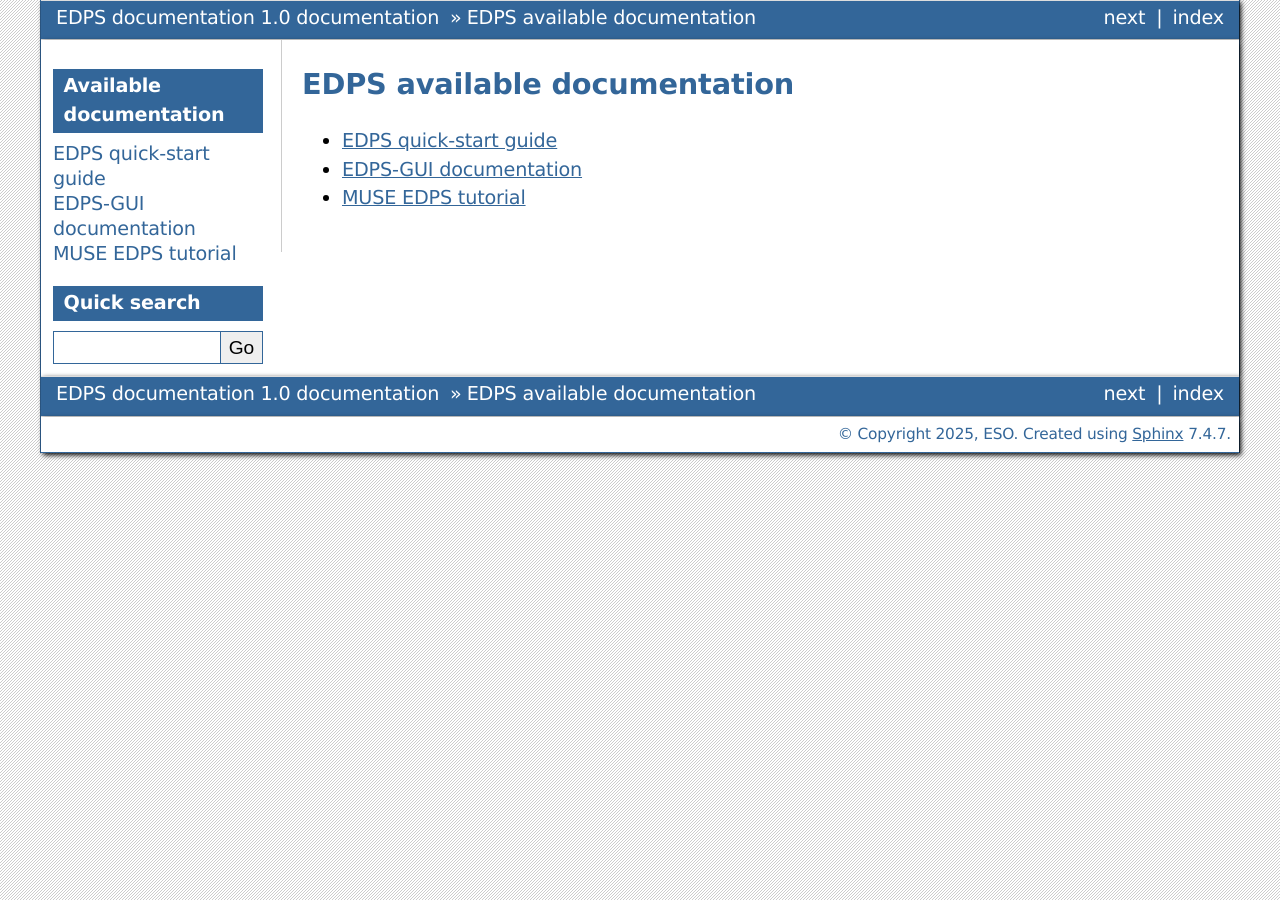
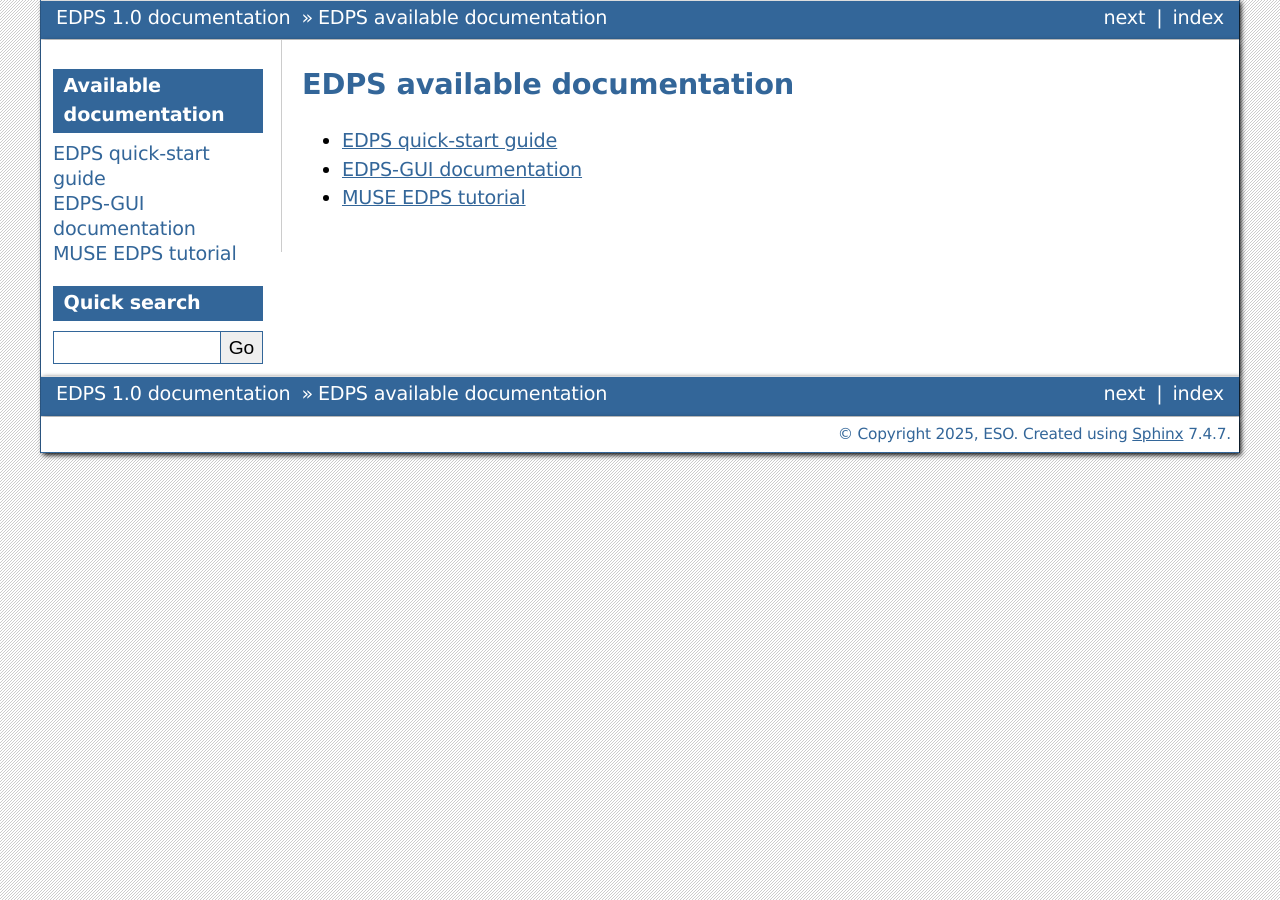
Before and after one commit to lcoccato/edps-docs, a Sphinx documentation site: the page built from source/index.rst, in a window 1280 px wide. Built offline with Sphinx 7.4.7, drawn with Linux system fonts in a browser that asks for light colours.

Commit message:
change title

```diff
--- a/source/conf.py
+++ b/source/conf.py
@@ -6,7 +6,7 @@
 # -- Project information -----------------------------------------------------
 # https://www.sphinx-doc.org/en/master/usage/configuration.html#project-information
 
-project = 'EDPS documentation'
+project = 'EDPS'
 copyright = '2025, ESO'
 author = 'Lodovico Coccato'
 release = '1.0'
```
